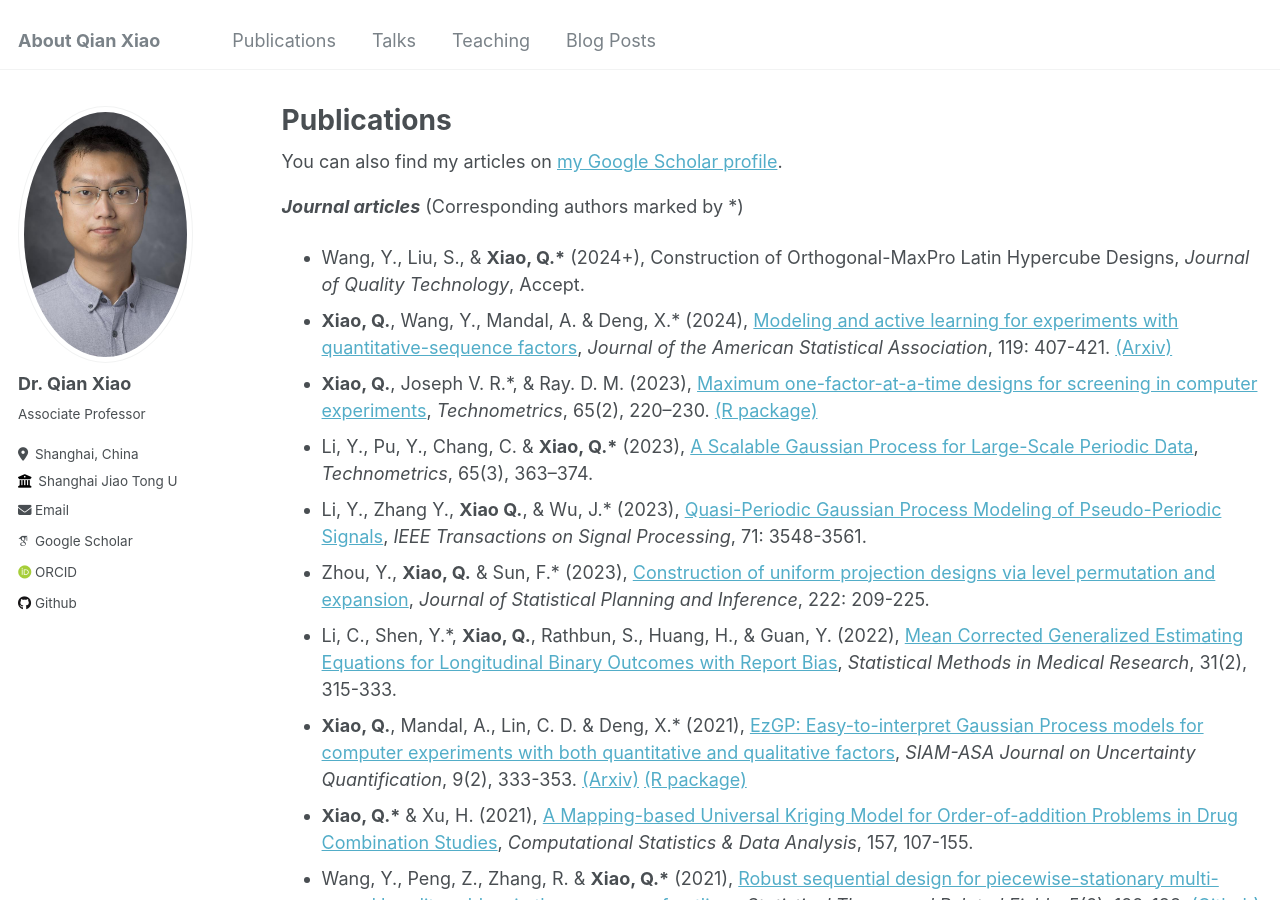
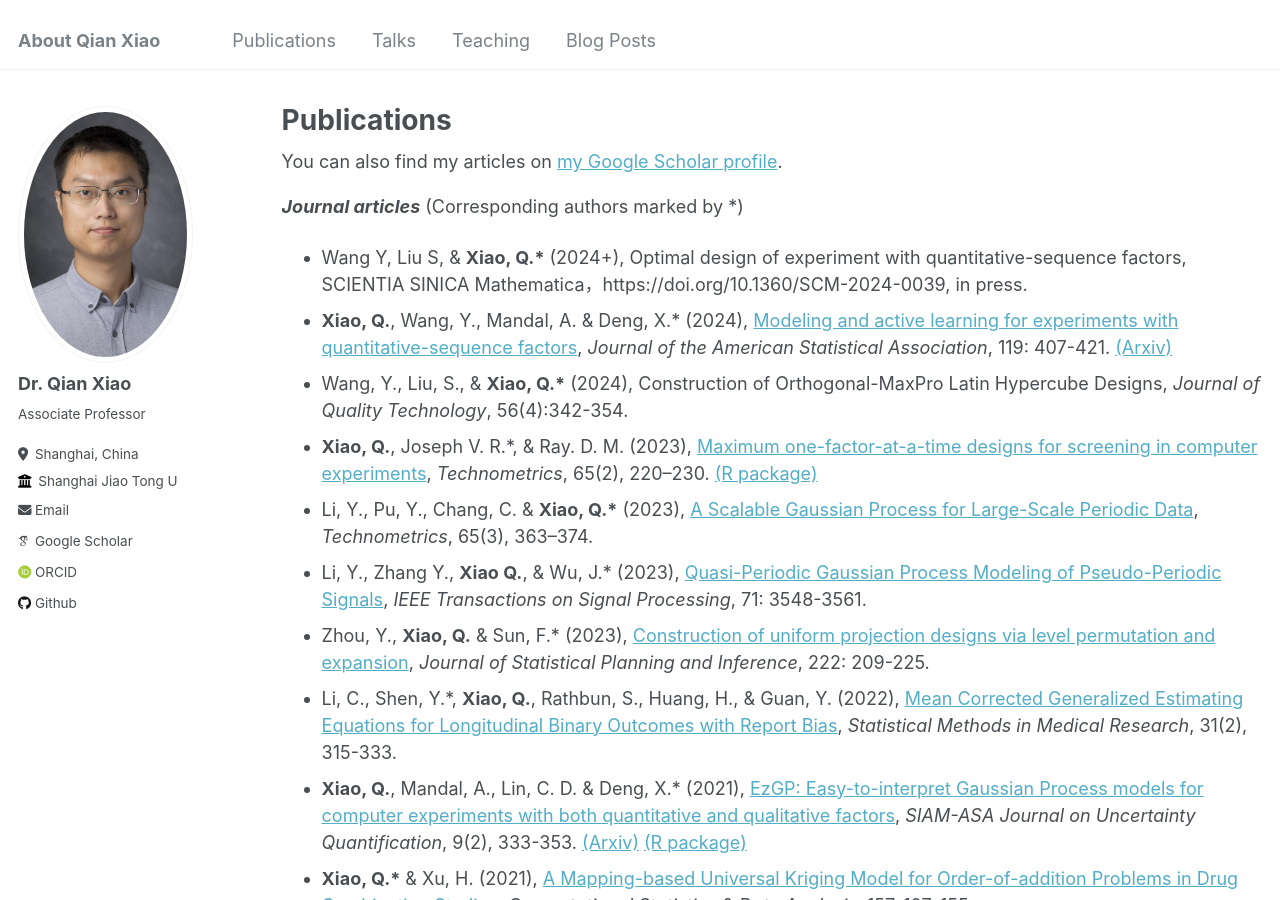
Before and after one commit to QXlab/QXlab.github.io, a Jekyll site: the page built from _pages/publications.md, in a window 1280 px wide and 900 px high. Built offline with Jekyll 4.4.1, drawn with Linux system fonts in a browser that asks for light colours; some web fonts are replaced.

Commit message:
Update publications.md

```diff
--- a/_pages/publications.md
+++ b/_pages/publications.md
@@ -12,8 +12,9 @@ author_profile: true
 ***Journal articles***
 (Corresponding authors marked by \*)
 
-* Wang, Y., Liu, S., & __Xiao, Q.\*__ (2024+), Construction of Orthogonal-MaxPro Latin Hypercube Designs, _Journal of Quality Technology_, Accept.
+*  Wang Y, Liu S, & __Xiao, Q.*__ (2024+), Optimal design of experiment with quantitative-sequence factors, SCIENTIA SINICA Mathematica，https://doi.org/10.1360/SCM-2024-0039, in press.
 * __Xiao, Q.__, Wang, Y., Mandal, A. & Deng, X.\* (2024), [Modeling and active learning for experiments with quantitative-sequence factors](https://www.tandfonline.com/doi/full/10.1080/01621459.2022.2123335), _Journal of the American Statistical Association_, 119: 407-421. [(Arxiv)](https://arxiv.org/abs/2209.02644)
+* Wang, Y., Liu, S., & __Xiao, Q.\*__ (2024), Construction of Orthogonal-MaxPro Latin Hypercube Designs, _Journal of Quality Technology_,  56(4):342-354.
 * __Xiao, Q.__, Joseph V. R.\*, & Ray. D. M. (2023), [Maximum one-factor-at-a-time designs for screening in computer experiments](https://www.tandfonline.com/doi/full/10.1080/00401706.2022.2141897), _Technometrics_, 65(2), 220–230. [(R package)](https://cran.r-project.org/web/packages/MOFAT/index.html)
 * Li, Y., Pu, Y., Chang, C. & __Xiao, Q.\*__ (2023), [A Scalable Gaussian Process for Large-Scale Periodic Data](https://www.tandfonline.com/doi/full/10.1080/00401706.2023.2166124), _Technometrics_, 65(3), 363–374.
 * Li, Y., Zhang Y., __Xiao Q.__, & Wu, J.* (2023), [Quasi-Periodic Gaussian Process Modeling of Pseudo-Periodic Signals](https://ieeexplore.ieee.org/document/10256149), _IEEE Transactions on Signal Processing_, 71: 3548-3561.
```
